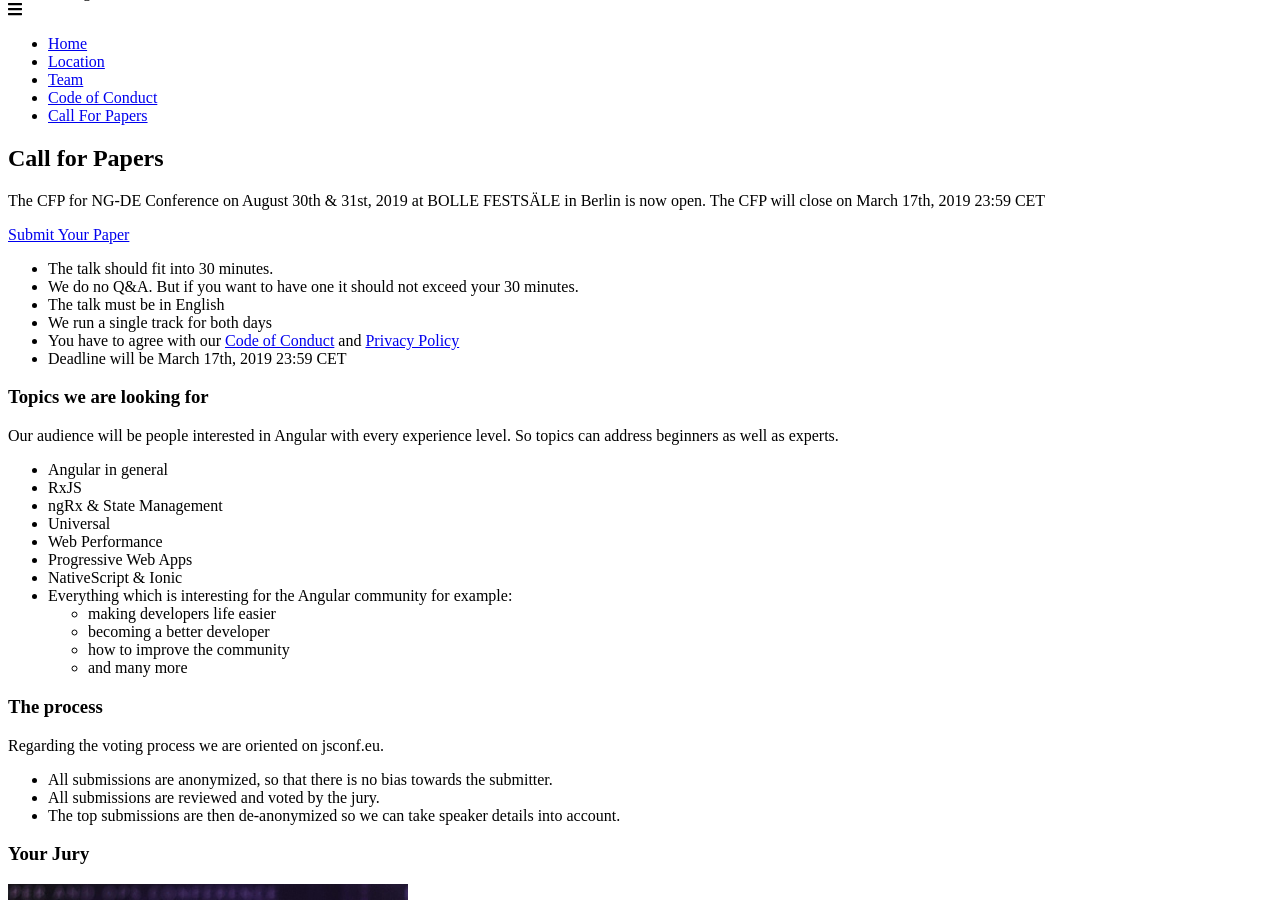
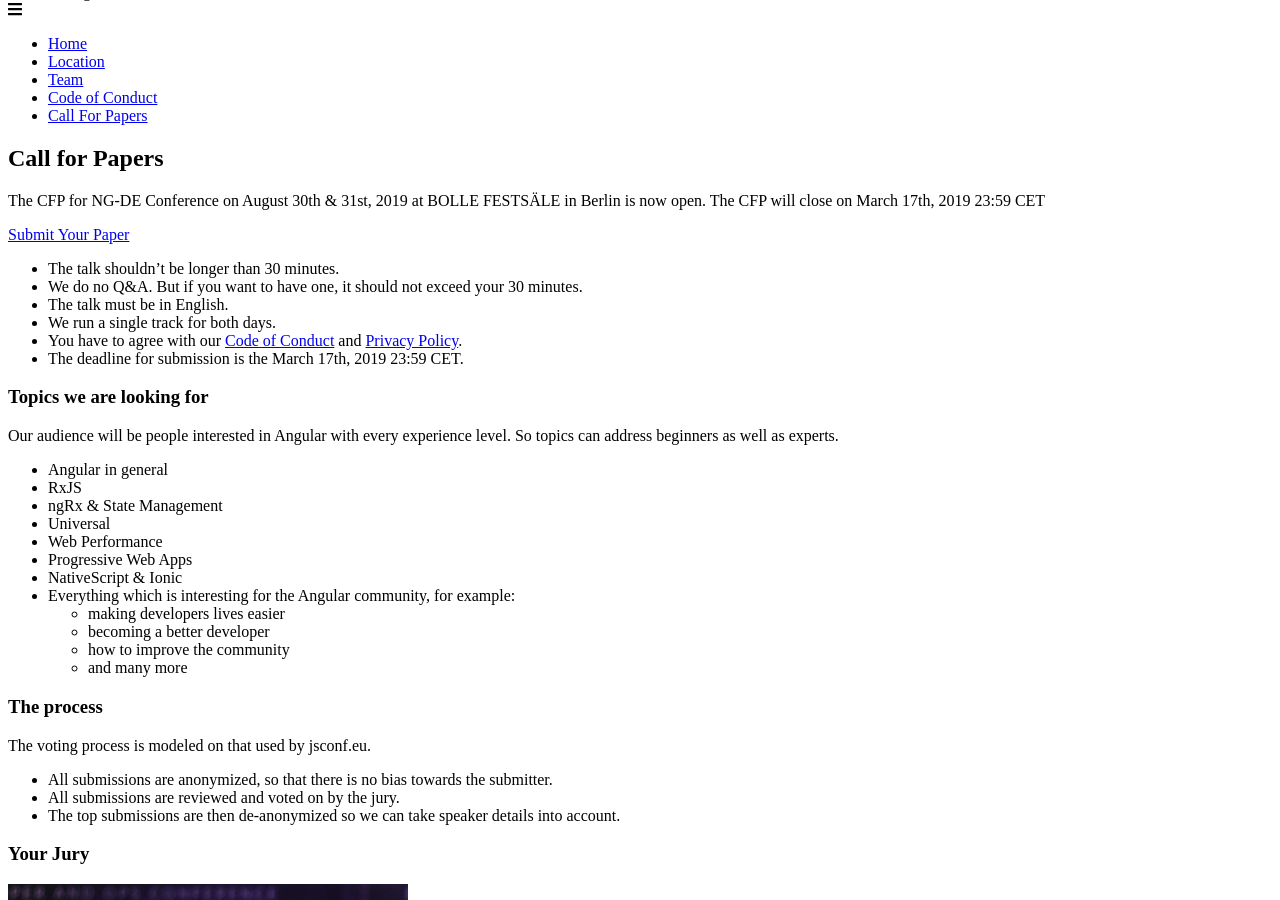
Before and after one commit to ngdeconf/ng-de.org, a Jekyll site: the page built from cfp/index.md, in a window 1280 px wide and 900 px high, scrolled down 368 px. Built offline with Jekyll 4.4.1, drawn with Linux system fonts in a browser that asks for light colours; nearby versions of some CDN libraries; our own code applies the rules of GitHub Pages for plain Markdown files; some of the changed text lies outside the part shown.

Commit message:
Updated some texted based on Nils feedback

```diff
--- a/cfp/index.md
+++ b/cfp/index.md
@@ -18,12 +18,12 @@
   </div>
 </div>
 
-- The talk should fit into 30 minutes.
-- We do no Q&A. But if you want to have one it should not exceed your 30 minutes.
-- The talk must be in English
-- We run a single track for both days
-- You have to agree with our [Code of Conduct](/code-of-conduct) and [Privacy Policy](/data-privacy)
-- Deadline will be {{ page.cfp_end }}
+- The talk shouldn’t be longer than 30 minutes.
+- We do no Q&A. But if you want to have one, it should not exceed your 30 minutes.
+- The talk must be in English.
+- We run a single track for both days.
+- You have to agree with our [Code of Conduct](/code-of-conduct) and [Privacy Policy](/data-privacy).
+- The deadline for submission is the {{ page.cfp_end }}.
 
 ### Topics we are looking for
 
@@ -36,29 +36,29 @@
 - Web Performance
 - Progressive Web Apps
 - NativeScript & Ionic
-- Everything which is interesting for the Angular community for example:
-  - making developers life easier
+- Everything which is interesting for the Angular community, for example:
+  - making developers lives easier
   - becoming a better developer
   - how to improve the community
   - and many more
 
 ### The process
 
-Regarding the voting process we are oriented on jsconf.eu.
+The voting process is modeled on that used by jsconf.eu.
 
 - All submissions are anonymized, so that there is no bias towards the submitter.
-- All submissions are reviewed and voted by the jury.
+- All submissions are reviewed and voted on by the jury.
 - The top submissions are then de-anonymized so we can take speaker details into account.
 
 ### Your Jury
 
 {% include team.html where="judge" %}
 
-### When your talk get selected
+### When your talk has been selected
 
-- Travel and accomendation for the conference will be paid.
-- The conference ticket is included for both days
+- Travel and accomendation for the conference will be paid for by us.
+- The conference ticket is included for both days.
 - We will add your talk, bio and Twitter handle on the website and promote you via our social media accounts, before, during and after the conference.
 - Your talk will be recorded and published on our YouTube channel after the conference.
 
-Do you have any questions? Feel free to get in touch with us [info@ng-de.org](mailto:info@ng-de.org)
+Do you have any questions? Feel free to get in touch with us: [info@ng-de.org](mailto:info@ng-de.org)
```
